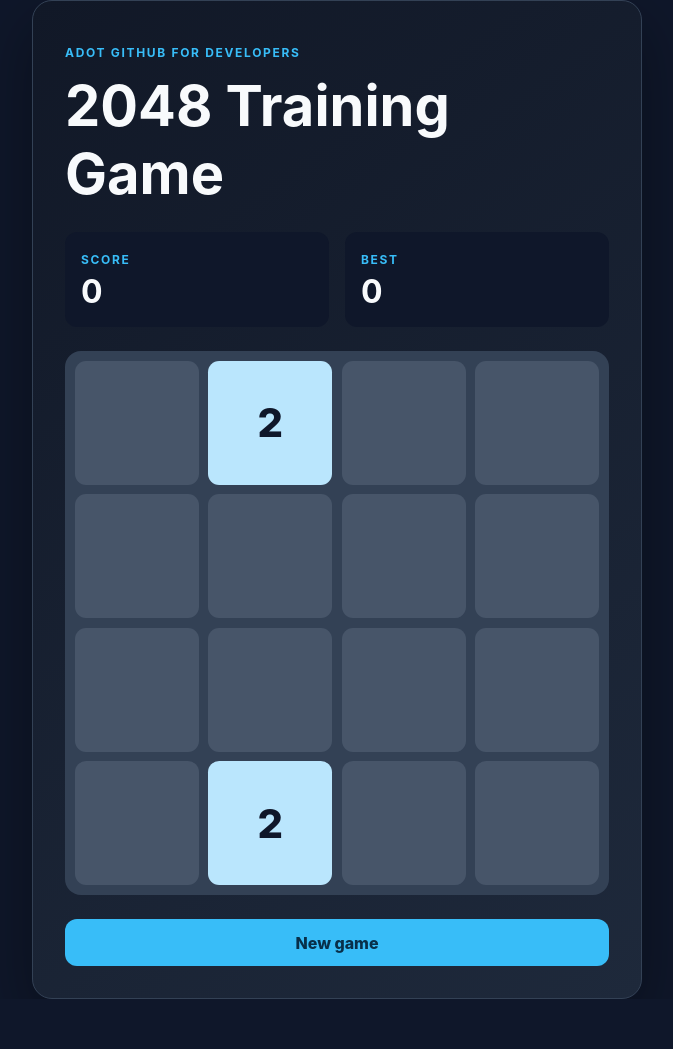
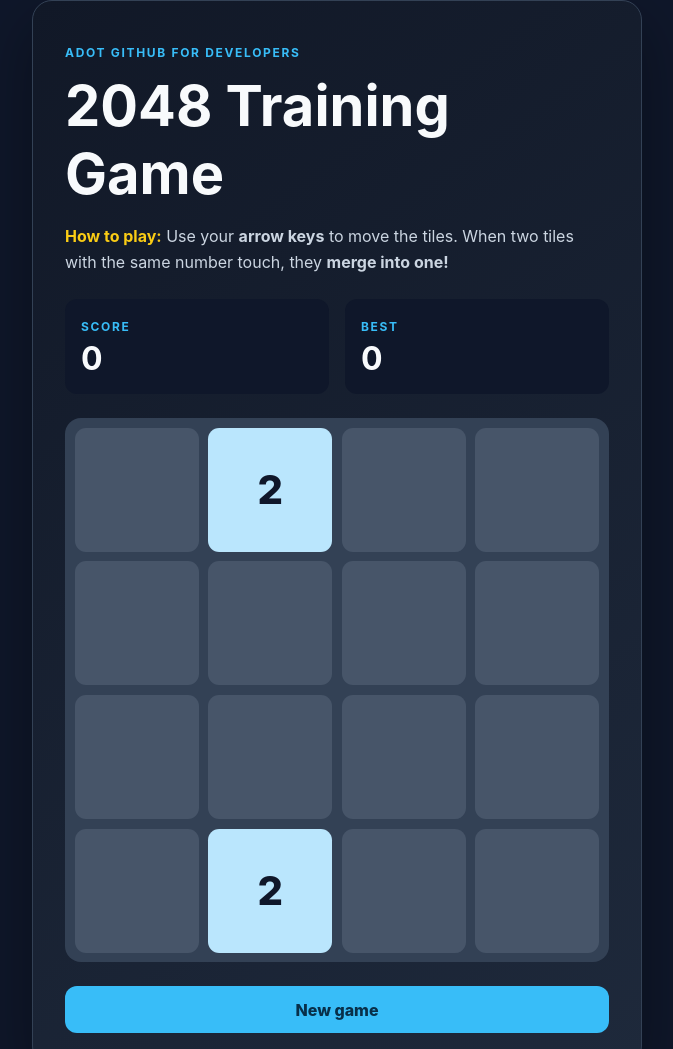
Before and after one commit to Naytron/training-repo-nl, a website built with Vite: page index.html in a window 1280 px wide. Shown: the top 1049 px of the page, without its empty margins (303-976 px from the left). Before the commit the page ends 999 px from the top, so only its background shows below. Built offline with nearby package versions, Linux system fonts and the light colour scheme.

Commit message:
Add game rules to index.html

```diff
--- a/index.html
+++ b/index.html
@@ -12,6 +12,12 @@
         <p class="eyebrow">ADOT GitHub for Developers</p>
         <h1>2048 Training Game</h1>
         <!-- Lab 1: Add Game Rules -->
+        <p class="game-explanation">
+          <strong class="important">How to play:</strong>
+          Use your <strong>arrow keys</strong> to move the tiles. When two tiles
+          with the same number touch, they
+          <strong>merge into one!</strong>
+        </p>
       </section>
 
       <section class="scoreboard" aria-label="Scoreboard">
```
Also changed, not shown: SETUP.md (+6 -6 lines).
